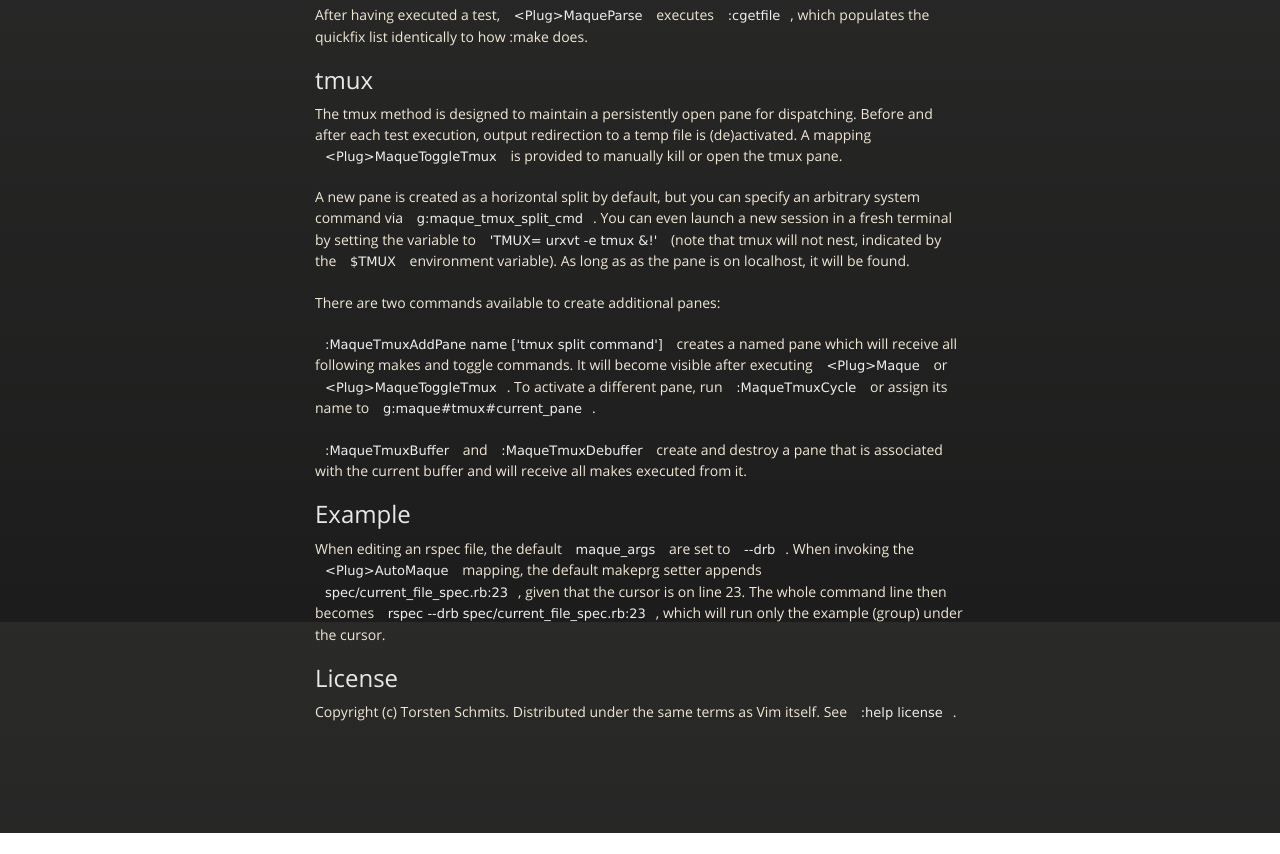
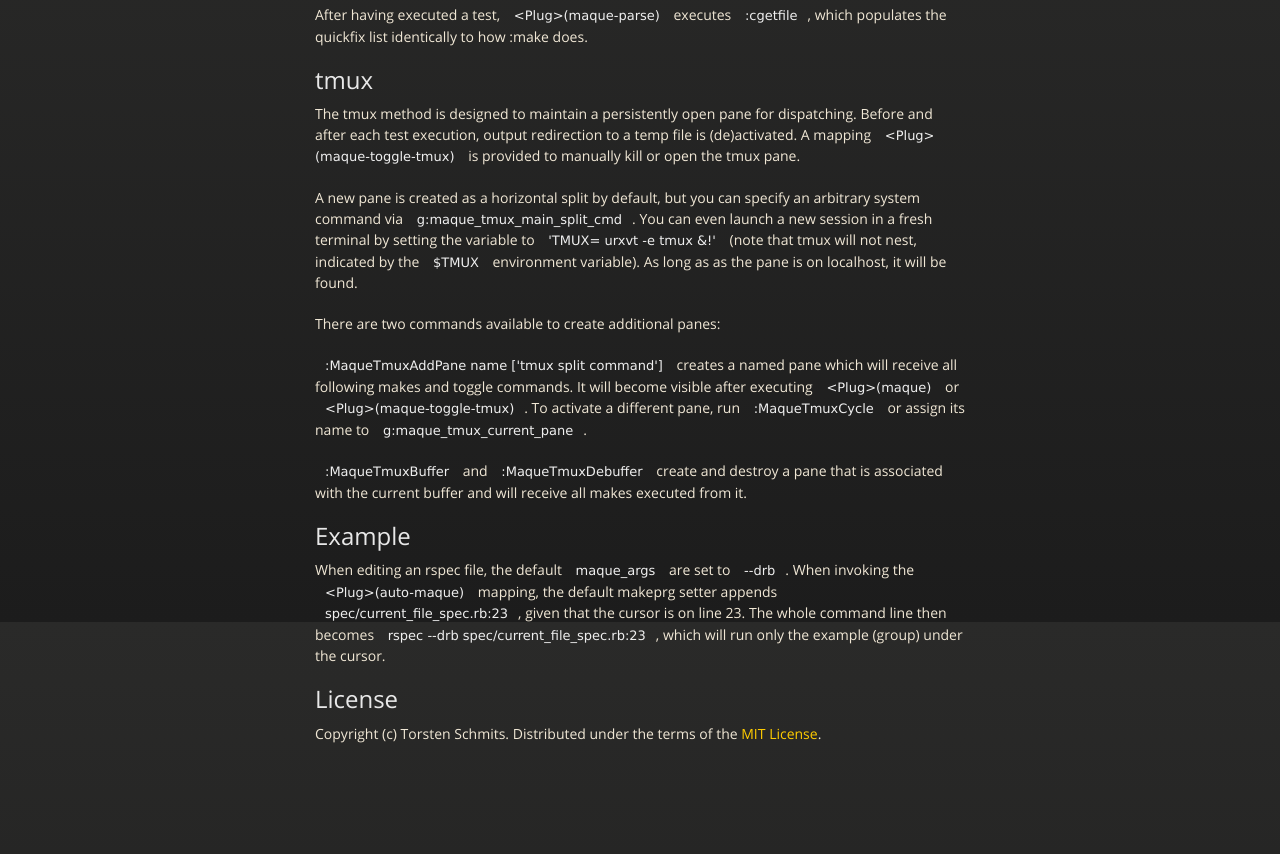
Before and after one commit to tek/vim-maque, a plain HTML site: page index.html in a window 1280 px wide. Shown: the part 978-1832 px from the top of the page. Before the commit the page ends 1811 px from the top, so only its background shows below. Drawn offline with nearby package versions, Linux system fonts and the light colour scheme.

```diff
--- a/index.html
+++ b/index.html
@@ -53,7 +53,7 @@
 <h2>
 <a name="usage" class="anchor" href="#usage"><span class="octicon octicon-link"></span></a>Usage</h2>
 
-<p>Essential mappings:<br><code>&lt;Plug&gt;Maque</code> executes <code>g:maqueprg</code><br><code>&lt;Plug&gt;AutoMaque</code> calls a <code>g:maqueprg</code> setter function and executes it.<br><code>&lt;Plug&gt;MaqueParse</code> populates the quickfix list using <code>'errorformat'</code></p>
+<p>Essential mappings:<br><code>&lt;Plug&gt;(maque)</code> executes <code>g:maqueprg</code><br><code>&lt;Plug&gt;(auto-maque)</code> calls a <code>g:maqueprg</code> setter function and executes it.<br><code>&lt;Plug&gt;(maque-parse)</code> populates the quickfix list using <code>'errorformat'</code></p>
 
 <h2>
 <a name="customization" class="anchor" href="#customization"><span class="octicon octicon-link"></span></a>Customization</h2>
@@ -80,7 +80,7 @@
 <p>The default assembly methods uses <code>'makeprg'</code> as executable. If a global or
 buffer-local variable <code>maque_args_{&amp;makeprg}</code> is set, it is appended.</p>
 
-<p>After having executed a test, <code>&lt;Plug&gt;MaqueParse</code> executes <code>:cgetfile</code>, which
+<p>After having executed a test, <code>&lt;Plug&gt;(maque-parse)</code> executes <code>:cgetfile</code>, which
 populates the quickfix list identically to how :make does.</p>
 
 <h2>
@@ -89,12 +89,12 @@
 <p>The tmux method is designed to maintain a persistently open pane for
 dispatching. Before and after each test execution, output redirection to a temp
 file is (de)activated.
-A mapping <code>&lt;Plug&gt;MaqueToggleTmux</code> is provided to manually kill or open the tmux
+A mapping <code>&lt;Plug&gt;(maque-toggle-tmux)</code> is provided to manually kill or open the tmux
 pane.</p>
 
 <p>A new pane is created as a horizontal split by default, but you can specify an
-arbitrary system command via <code>g:maque_tmux_split_cmd</code>. You can even launch a
-new session in a fresh terminal by setting the variable to <code>'TMUX= urxvt -e
+arbitrary system command via <code>g:maque_tmux_main_split_cmd</code>. You can even launch
+a new session in a fresh terminal by setting the variable to <code>'TMUX= urxvt -e
 tmux &amp;!'</code> (note that tmux will not nest, indicated by the <code>$TMUX</code> environment
 variable). As long as as the pane is on localhost, it will be found.</p>
 
@@ -102,9 +102,9 @@
 
 <p><code>:MaqueTmuxAddPane name ['tmux split command']</code> creates a named pane which will
 receive all following makes and toggle commands. It will become visible after
-executing <code>&lt;Plug&gt;Maque</code> or <code>&lt;Plug&gt;MaqueToggleTmux</code>.
+executing <code>&lt;Plug&gt;(maque)</code> or <code>&lt;Plug&gt;(maque-toggle-tmux)</code>.
 To activate a different pane, run <code>:MaqueTmuxCycle</code> or assign its name to
-<code>g:maque#tmux#current_pane</code>.</p>
+<code>g:maque_tmux_current_pane</code>.</p>
 
 <p><code>:MaqueTmuxBuffer</code> and <code>:MaqueTmuxDebuffer</code> create and destroy a pane that is
 associated with the current buffer and will receive all makes executed from it.</p>
@@ -113,7 +113,7 @@
 <a name="example" class="anchor" href="#example"><span class="octicon octicon-link"></span></a>Example</h2>
 
 <p>When editing an rspec file, the default <code>maque_args</code> are set to <code>--drb</code>. When
-invoking the <code>&lt;Plug&gt;AutoMaque</code> mapping, the default makeprg setter appends
+invoking the <code>&lt;Plug&gt;(auto-maque)</code> mapping, the default makeprg setter appends
 <code>spec/current_file_spec.rb:23</code>, given that the cursor is on line 23. The whole
 command line then becomes <code>rspec --drb spec/current_file_spec.rb:23</code>, which
 will run only the example (group) under the cursor.</p>
@@ -121,8 +121,8 @@
 <h2>
 <a name="license" class="anchor" href="#license"><span class="octicon octicon-link"></span></a>License</h2>
 
-<p>Copyright (c) Torsten Schmits. Distributed under the same terms as Vim itself.
-See <code>:help license</code>.</p>
+<p>Copyright (c) Torsten Schmits. Distributed under the terms of the
+<a href="http://opensource.org/licenses/MIT" title="mit license">MIT License</a>.</p>
       </section>
 
     </div>
```
Also changed, not shown: params.json (+1 -1 lines).
